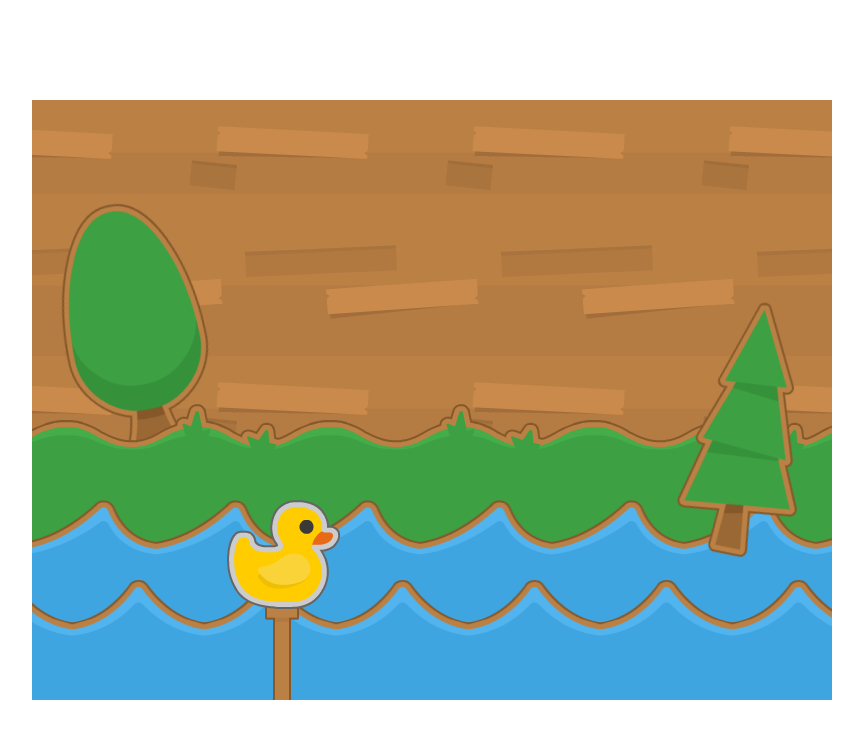
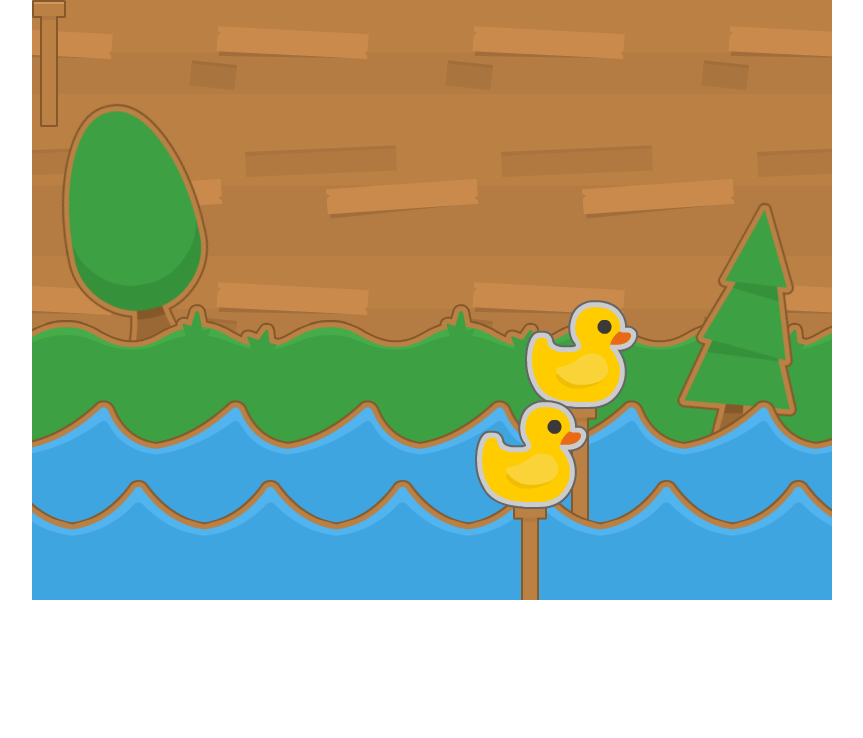
Before and after one commit to reopucino/duck-shooter, a plain HTML site: page index.html in a window 1280 px wide. Shown: the whole page, without its empty margins (208-1071 px from the left). Drawn offline with Linux system fonts and the light colour scheme.

Commit message:
changing js and index

```diff
--- a/index.html
+++ b/index.html
@@ -3,7 +3,7 @@
 	<head>
 		<meta charset='utf-8' />
 		<title>Duck Shooter</title>
-		<style>body{margin:0;}</style>
+		<style>body{position:absolute;left:0;right:0;top:0;bottom:0;margin:0;padding:0;}</style>
 		<script src="./src/phaser.min.js" type="text/javascript"></script>
 		<script src="./src/duckshot.js" type="text/javascript"></script>
 	</head>
--- a/src/duckshot.js
+++ b/src/duckshot.js
@@ -2,14 +2,16 @@ var DuckShot={};
 
 DuckShot.Game = function(game){
 	//this.text = null;
+	this.arrayDuck = [];
+	this.duckduck = [];
 };
 
 DuckShot.Game.prototype = {
 	init:function(){
-		this.text = this.add.text(100,100, "Phaser is work", {font:"32px Arial", fill:"#FFFFFF", align:"center"});
+		//this.text = this.add.text(100,100, "Phaser is work", {font:"32px Arial", fill:"#FFFFFF", align:"center"});
 		//this.text.anchor.x = .5;
 		this.scale.pageAlignHorizontally = true;
-		this.scale.pageAlignVertically = true;
+		//this.scale.pageAlignVertically = true;
 	},
 
 	preload:function(){
@@ -36,12 +38,14 @@ DuckShot.Game.prototype = {
 	create:function(){
 		//this.add.sprite(0,0,'background');
 		this.bg = game.add.tileSprite(0,0, 800, 600, 'background');
+
+		this.group = game.add.group();
+
 		this.tree1 = game.add.image(120,320, 'tree1');
 		this.tree1.anchor.x = .5;
 		this.tree1.anchor.y = .9;
 		this.tree1.rotation = -.2;
-
-		this.group = game.add.group();
+		this.group.add(this.tree1);
 
 		var grass = game.add.tileSprite(0, 300, 800, 220, 'grass');
 
@@ -52,6 +56,8 @@ DuckShot.Game.prototype = {
 		this.tree2.anchor.y = .9;
 		this.tree2.rotation = .2;
 
+		this.group.add(this.tree2);
+
 		this.water1 = game.add.tileSprite(0, 400, 1000,  224, 'water2');
 		this.water2 = game.add.tileSprite(-100, 480, 1000,  224, 'water1');
 		this.add.tween(this.water1).to({x:-100}, 1000, "Linear", true, 0, -1, true);
@@ -59,6 +65,7 @@ DuckShot.Game.prototype = {
 
 		this.group.add(this.water1);
 		this.group.add(this.water2);
+
 		//this.add.tween(this.tree2).to({rotation:-.2}, 500, "Linear", true, 0, -1, true);
 		//this.text.text ="aaa";
 		//this.add.tween(this.bg).to({x:-100}, 1000, "Linear", true, 0, -1, true);
@@ -71,25 +78,68 @@ DuckShot.Game.prototype = {
 		//duck creator
 		//this.ducks = this.add.group();
 
-		var oneDuck = game.add.image(250,400, 'stick-wood');//this.ducks.create(10,10, 'duck-yellow');
+		var oneDuck = game.add.image(250,300, 'stick-wood');//this.ducks.create(10,10, 'duck-yellow');
 		oneDuck.anchor.x = .5;
 		oneDuck.anchor.y = -.8;
 		oneDuck.addChild(game.make.image(-55,0, 'duck-yellow'));
-		console.log(oneDuck.z);
 		console.log(this.water1.z+" water");
-		//this.water2.z = 3;
-
 		console.log(this.tree1.z);
 		console.log(oneDuck.z +" duck");
 
 		this.group.add(oneDuck);
-		//oneDuck.z = 3;
-		console.log(oneDuck.z +" duck");
+		oneDuck.z = 4;
+
+		this.duckCreator(0);
+		this.arrayDuck.push(oneDuck);
+
+		this.duckduck.push(new TheDuck(game));
+		//this.group.sort('z', Phaser.Group.SORT_ASCENDING);
+	},
+
+	duckCreator:function(layerPos){
+		var oneDuck = this.add.image(0,0, 'stick-wood');
+		oneDuck.anchor.x = .5;
+		oneDuck.anchor.y = -.8;
+		oneDuck.addChild(game.make.image(-55,0, 'duck-yellow'));
+		this.group.add(oneDuck);
+		if(layerPos<1){
+			oneDuck.z = 5;
+			oneDuck.x = 200;
+			oneDuck.y = 400;
+		}
+		else
+		{
+			oneDuck.z = 4;
+			oneDuck.x = 200;
+			oneDuck.y = 300;
+		}
+		this.arrayDuck.push(oneDuck);
 		this.group.sort('z', Phaser.Group.SORT_ASCENDING);
-		//game.sort('z', Phaser.Group.SORT_ASCENDING);
 	},
 
 	update:function(){
 		//this.tree2.rotation +=0.1;
+		for(var i =0; i<this.arrayDuck.length; i++){
+			var duck = this.arrayDuck[i];
+			duck.x += 1;
+		}
+		this.duckduck[0].update();
 	}
 };
+
+TheDuck = function(game){
+	var oneDuck = game.add.image(0,0, 'stick-wood');
+	this.x = 10;
+	var y = 10;
+	console.log("call z");
+};
+
+TheDuck.prototype.update = function(){
+	this.x +=1;
+	//this.oneDuck.x+=1;
+	console.log("a");
+}
+
+TheDuck.prototype.damage = function(){
+
+};
```
